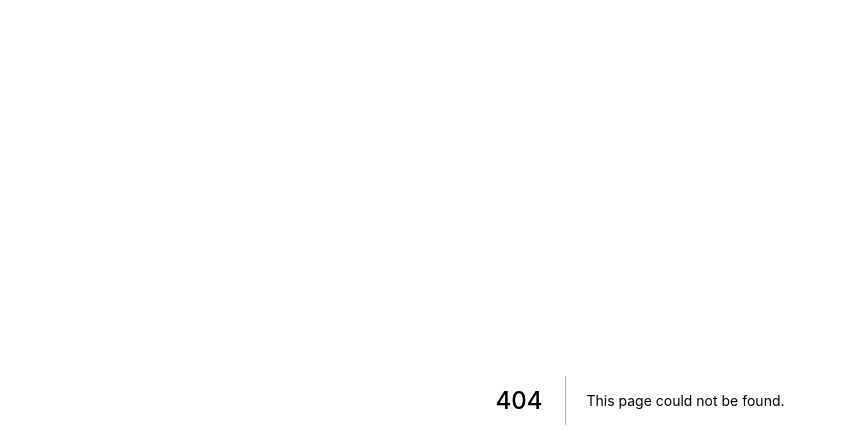
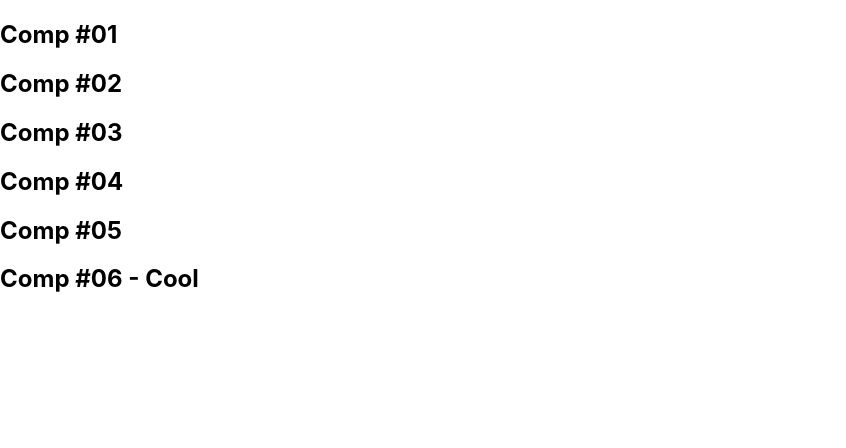
Before and after one commit to FelipeSaadi/Estudos, a Next.js app in the folder next.js/exercises/: page /module/importingFunctions in a window 1280 px wide. Before the commit this address had no page. Shown: the top 448 px of the page, without its empty margins (0-846 px from the left). Built offline with nearby package versions, Linux system fonts and the light colour scheme.

Commit message:
completed the ECMAScript Module System lesson

```diff
--- /dev/null
+++ b/next.js/exercises/components/module/functional.jsx
@@ -0,0 +1,36 @@
+export function Comp1() {
+    return (
+        <div>
+            <h2>Comp #01</h2>
+        </div>
+    )
+}
+
+export const Comp2 = function () {
+    return <h2>Comp #02</h2>
+}
+
+export default function Comp3() {
+    return (
+        <div>
+            <h2>Comp #03</h2>
+        </div>
+    )
+}
+
+export const Comp4 = () => {
+    return <h2>Comp #04</h2>
+}
+
+const Comp5 = () => <h2>Comp #05</h2>
+
+
+const Comp6 = props => (
+    <div>
+        <h2>Comp #06 - {props.msg}</h2>
+    </div>
+)
+
+export {
+    Comp5, Comp6
+}
--- /dev/null
+++ b/next.js/exercises/pages/module/importingFunctions.jsx
@@ -0,0 +1,13 @@
+import Comp3, { Comp1 as Component, Comp2, Comp4, Comp5, Comp6 } from "../../components/module/functional"
+export default function importingFunctions() {
+    return (
+        <div>
+            <Component />
+            <Comp2 />
+            <Comp3 />
+            <Comp4 />
+            <Comp5 />
+            <Comp6 msg="Cool" />
+        </div>
+    )
+}
```
